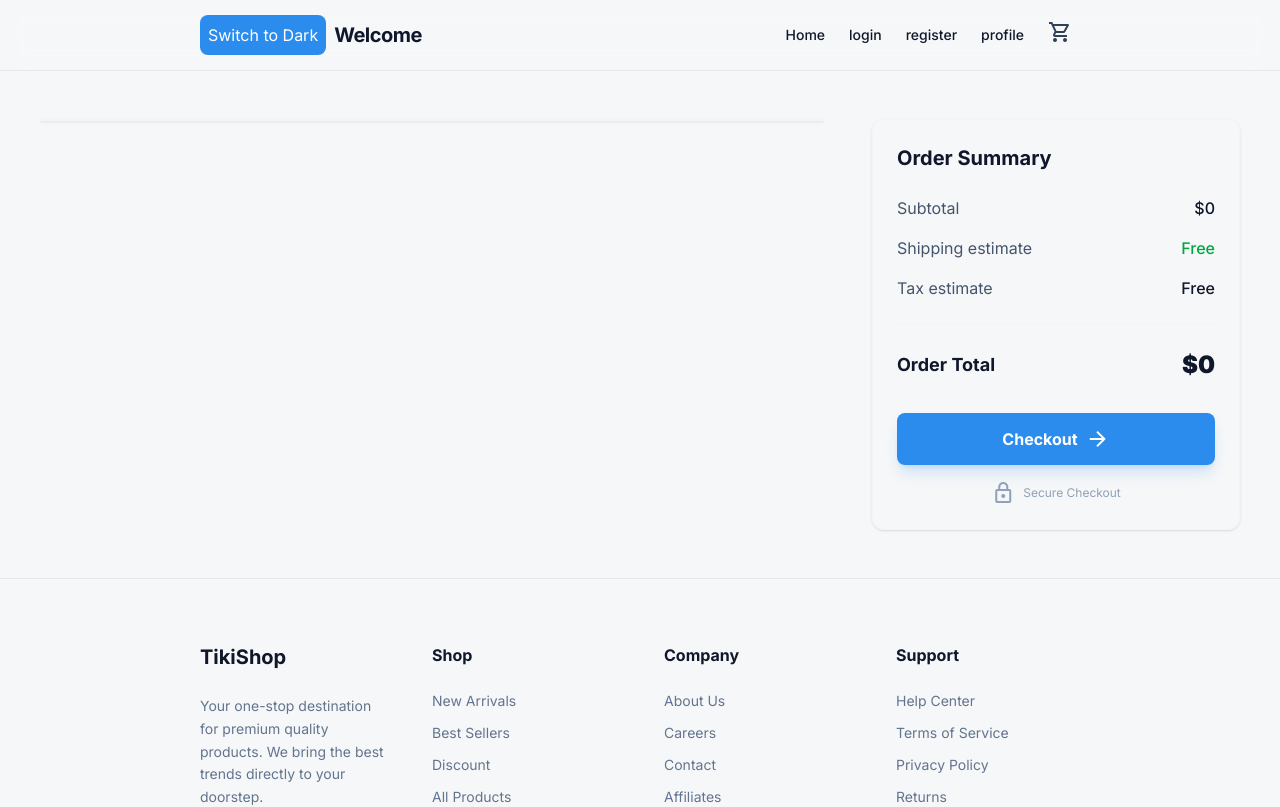
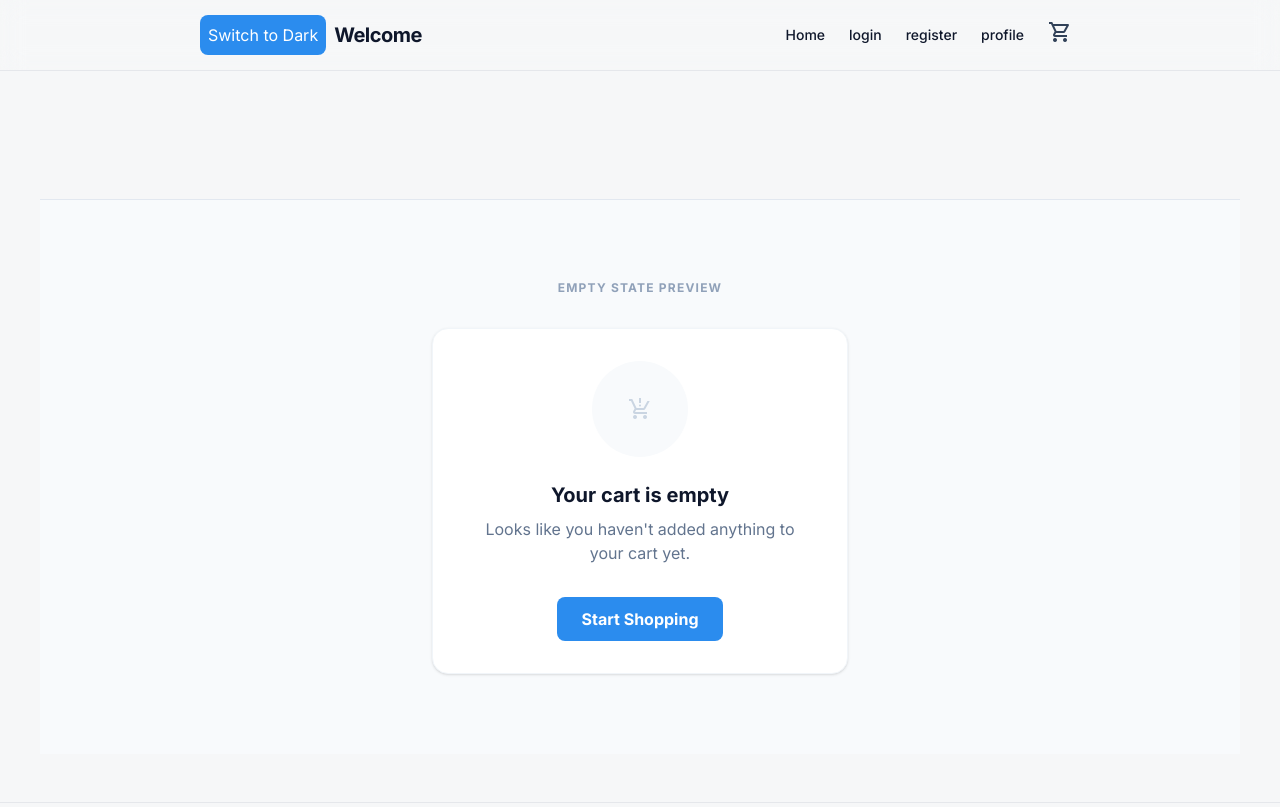
Before and after one commit to Thakvika1/e-commerce-client, a React (Vite) app: page /cart in a window 1280 px wide. Shown: the top 807 px of the page. Built offline with nearby package versions, Linux system fonts and the light colour scheme.

Commit message:
refactor cart

```diff
--- a/src/features/cartSlice.js
+++ b/src/features/cartSlice.js
@@ -14,17 +14,27 @@ const cartSlice = createSlice({
       const item = action.payload
       const exist = state.items.find((i) => i.id === item.id)
 
+      // stock check
+      if (exist && exist.quantity >= item.stock) {
+        toast.dismiss()
+        toast.error('Item out of stock ❌')
+        return
+      }
+
+      // existing item -> increase quantity
       if (exist) {
-        if (exist.quantity >= item.stock) {
-          toast.dismiss()
-          toast.error('Item out of stock ❌')
-          return
-        }
-
         exist.quantity += 1
         toast.dismiss()
         toast.success('Added to cart 🛒')
-      } else {
+      }
+      // limit NEW items only
+      else if (state.items.length >= 10) {
+        toast.dismiss()
+        toast.error('You can only add 10 items to Cart !!')
+        return
+      }
+      // new item
+      else {
         state.items.push({ ...item, quantity: 1 })
         toast.dismiss()
         toast.success('Added to cart 🛒')
--- /dev/null
+++ b/src/pages/user/cart/EmptyCart.jsx
@@ -0,0 +1,31 @@
+import React from 'react'
+
+const EmptyCart = () => {
+  return (
+    <section className="border-t border-slate-200 dark:border-slate-800 bg-slate-50 dark:bg-slate-900 py-20 mt-20">
+      <div className="max-w-md mx-auto px-4 text-center">
+        <h5 className="text-xs uppercase font-bold tracking-widest text-slate-400 mb-8">
+          Empty State Preview
+        </h5>
+        <div className="bg-surface-light dark:bg-surface-dark rounded-2xl shadow-sm border border-slate-100 dark:border-slate-800 p-8 flex flex-col items-center">
+          <div className="w-24 h-24 bg-slate-50 dark:bg-slate-800 rounded-full flex items-center justify-center mb-6 text-slate-300 dark:text-slate-600">
+            <span className="material-symbols-outlined text-5xl">
+              production_quantity_limits
+            </span>
+          </div>
+          <h3 className="text-xl font-bold text-slate-900 dark:text-white mb-2">
+            Your cart is empty
+          </h3>
+          <p className="text-slate-500 dark:text-slate-400 text-center mb-8 max-w-xs">
+            Looks like you haven't added anything to your cart yet.
+          </p>
+          <button className="bg-primary hover:bg-primary-dark text-white font-bold py-2.5 px-6 rounded-lg transition-colors">
+            Start Shopping
+          </button>
+        </div>
+      </div>
+    </section>
+  )
+}
+
+export default EmptyCart
--- a/src/pages/user/cart/OrderSummary.jsx
+++ b/src/pages/user/cart/OrderSummary.jsx
@@ -1,4 +1,9 @@
-const OrderSummary = ({ total }) => {
+import { useSelector } from 'react-redux'
+
+const OrderSummary = () => {
+  const cart = useSelector((state) => state.cart.items)
+
+  const total = cart.reduce((sum, item) => sum + item.price * item.quantity, 0)
   return (
     <>
       <div className="lg:col-span-4 relative">
--- a/src/pages/user/cart/index.jsx
+++ b/src/pages/user/cart/index.jsx
@@ -2,15 +2,17 @@ import React from 'react'
 import CartProduct from '../../../components/cards/CartProduct'
 import OrderSummary from './OrderSummary'
 import { useSelector } from 'react-redux'
+import EmptyCart from './EmptyCart'
 
 const Cart = () => {
   const cart = useSelector((state) => state.cart.items)
 
-  const total = cart.reduce((sum, item) => sum + item.price * item.quantity, 0)
-
   return (
     <>
       <main className="grow w-full max-w-7xl mx-auto px-4 md:px-10 py-8 md:py-12">
+        {cart.length === 0 ? (
+          <EmptyCart />
+        ) : (
           <div className="grid grid-cols-1 lg:grid-cols-12 gap-8 lg:gap-12 items-start">
             <div className="lg:col-span-8 flex flex-col gap-6">
               <div className=" rounded-xl shadow-sm border border-slate-100 dark:border-slate-800 divide-y divide-slate-100 dark:divide-slate-800 overflow-hidden">
@@ -19,8 +21,9 @@ const Cart = () => {
                 ))}
               </div>
             </div>
-          <OrderSummary total={total} />
+            <OrderSummary />
           </div>
+        )}
       </main>
     </>
   )
```
Also changed, not shown: src/components/cards/CartProduct.jsx (+0 -7 lines). Lines whose indentation alone changed are shown as unchanged.
